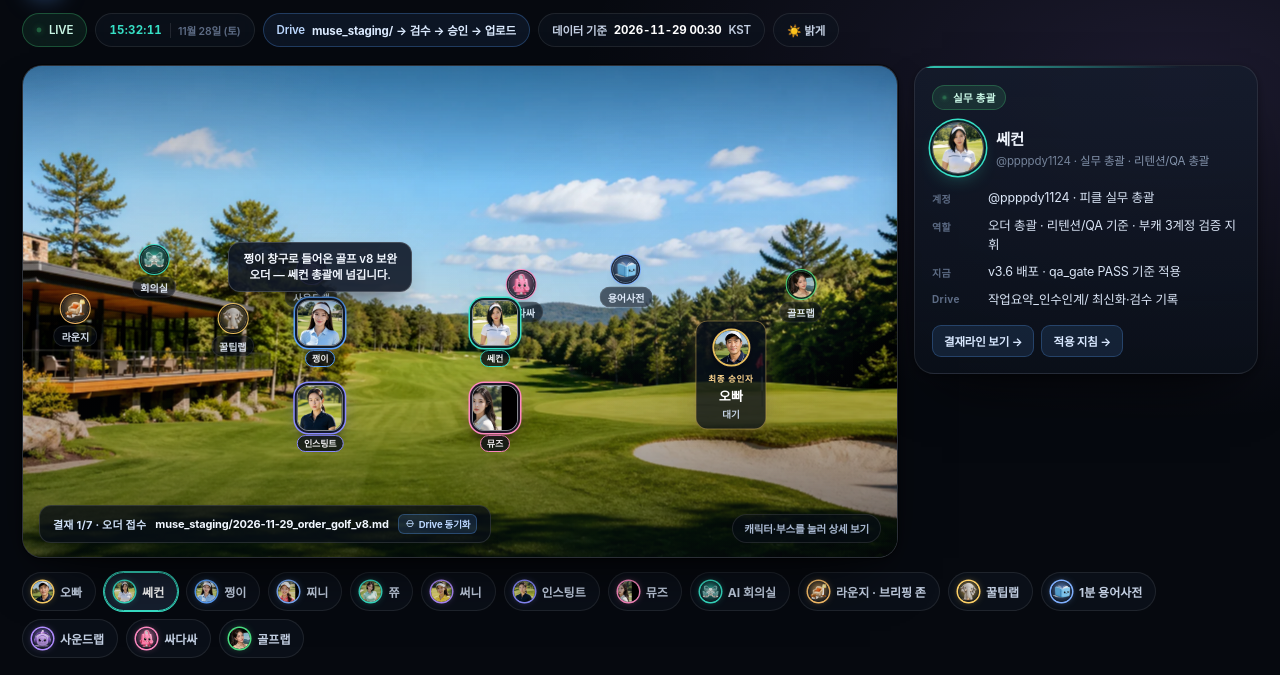
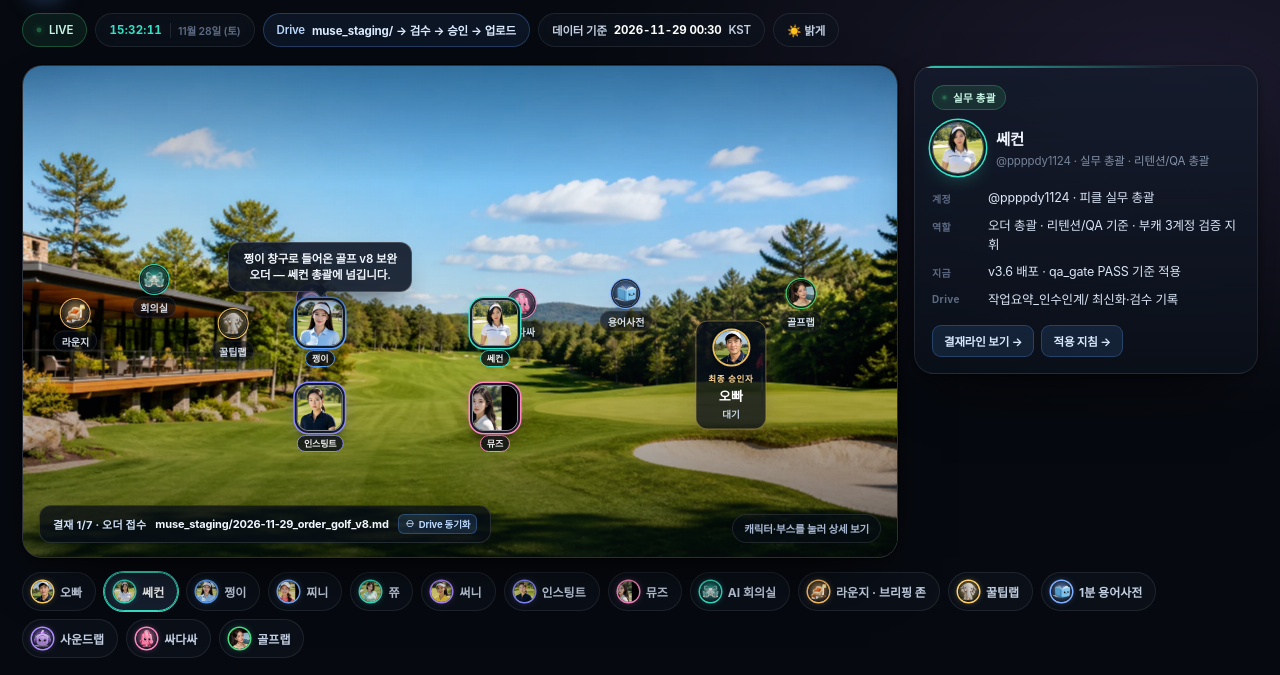
Before and after one commit to pdy1124-cyber/ai-office, a plain HTML site: page index.html in a window 1280 px wide. Shown: the part 69-744 px from the top of the page. Drawn offline with Linux system fonts and the light colour scheme.

Commit message:
v3.6: 부스 마커를 스카이라인 아래로 내려 지면에 붙임

```diff
--- a/index.html
+++ b/index.html
@@ -1050,25 +1050,25 @@ var PEOPLE = {
 };
 
 var ZONES = {
-  golf:{ name:"골프랩", short:"골프랩", role:"골프 쇼츠 · 기본기·장비", color:"#4ade80", img:"assets/avatar_golf.webp", kind:"zone", badge:"ZONE", x:89, y:47,
+  golf:{ name:"골프랩", short:"골프랩", role:"골프 쇼츠 · 기본기·장비", color:"#4ade80", img:"assets/avatar_golf.webp", kind:"zone", badge:"ZONE", x:89, y:49,
     rows:[["최신","시에나(골프존카운티 인수) v2 · 승인 완료 · 공개 대기"],["다음","골프 v8 그립 · 보완 2컷 제작 대기"],["기준","원포인트 1결론 · 35~42초"]],
     links:[["영상 보기","https://youtu.be/CqmZnxa_SWw"],["적용 지침","#guideList"]], say:["150미터 왜 짧을까?","캐리부터 보세요","런은 지면 따라"] },
-  tips:{ name:"꿀팁랩", short:"꿀팁랩", role:"생활 꿀팁 쇼츠", color:"#ffd166", img:"assets/avatar_tips.webp", kind:"zone", badge:"ZONE", x:24, y:54,
+  tips:{ name:"꿀팁랩", short:"꿀팁랩", role:"생활 꿀팁 쇼츠", color:"#ffd166", img:"assets/avatar_tips.webp", kind:"zone", badge:"ZONE", x:24, y:55,
     rows:[["최신","콘티팩 V3·V4 사전 제작 완료"],["최근 공개","11-26 · 겨울 창문 결로 3가지 · LMzdGL0zZ94"],["기준","'~대신 ~' + 첫 화면 숫자"]],
     links:[["영상 보기","https://youtu.be/LMzdGL0zZ94"]], say:["습도 40~60%","하루 3번 환기","곰팡이 전 누수 확인"] },
-  dict:{ name:"1분 용어사전", short:"용어사전", role:"회화·용어 1분 짤", color:"#7fb0ff", img:"assets/avatar_dict.webp", kind:"zone", badge:"ZONE", x:69, y:44,
+  dict:{ name:"1분 용어사전", short:"용어사전", role:"회화·용어 1분 짤", color:"#7fb0ff", img:"assets/avatar_dict.webp", kind:"zone", badge:"ZONE", x:69, y:49,
     rows:[["최신","가사·한글발음 숏폼 테스트 발주"],["최근 공개","11-26 · 택시 영어 4문장 · OBhoVFFuwWM"],["기준","회화 1~3문장 · 35~45초"]],
     links:[["영상 보기","https://youtu.be/OBhoVFFuwWM"]], say:["택시 영어 4문장","Could you ~ please?","3문장 카드 고쳤어"] },
-  sound:{ name:"사운드랩", short:"사운드랩", role:"음악 · 카페 어쿠스틱", color:"#b18cff", img:"assets/avatar_sound.webp", kind:"zone", badge:"ZONE", x:33, y:44,
+  sound:{ name:"사운드랩", short:"사운드랩", role:"음악 · 카페 어쿠스틱", color:"#b18cff", img:"assets/avatar_sound.webp", kind:"zone", badge:"ZONE", x:33, y:50,
     rows:[["최신","가사·무드 테스트 1편 발주 (오리지널 음원)"],["최근 공개","11-26 · 눈 오는 날 카페 재즈 17:07 · ljGTeUpCHDw"],["기준","클릭형 제목·썸네일 (CTR 우선)"]],
     links:[["영상 보기","https://youtu.be/ljGTeUpCHDw"]], say:["눈 오는 날 카페 재즈","6곡 17분 6초","저작권 주장 0건"] },
-  ssada:{ name:"싸다싸", short:"싸다싸", role:"골프·개꿀쇼핑 커머스", color:"#ff8ac2", img:"assets/avatar_ssada.webp", kind:"zone", badge:"ZONE", x:57, y:47,
+  ssada:{ name:"싸다싸", short:"싸다싸", role:"골프·개꿀쇼핑 커머스", color:"#ff8ac2", img:"assets/avatar_ssada.webp", kind:"zone", badge:"ZONE", x:57, y:51,
     rows:[["운영","싸다싸 골프(티타임·예약처) + 개꿀쇼핑(제휴·할인)"],["집계","제휴·정산 수치는 07:00 / 22:00 수익성 브리핑에서 집계"],["담당","공식 DB·제휴 웹폼·쇼핑 허브 운영"]],
     links:[["다음 스케줄","#sched"]], say:["골프 특가 스캔 중","제휴 정산 22시","티타임 감시 가동"] },
-  meet:{ name:"AI 회의실", short:"회의실", role:"오더 브리핑 · 5계정 회의", color:"#37e0c6", img:"assets/avatar_meet.webp", kind:"zone", badge:"ZONE", x:15, y:42,
+  meet:{ name:"AI 회의실", short:"회의실", role:"오더 브리핑 · 5계정 회의", color:"#37e0c6", img:"assets/avatar_meet.webp", kind:"zone", badge:"ZONE", x:15, y:46,
     rows:[["용도","오더 브리핑 · 계정 회의 · 수정 지시"],["참석","쎄컨 · 쩡이 · 인스팅트 · 뮤즈 (부캐 3계정 원격)"],["원칙","3자 합동 최적화 · 변경점만 메일 허브로"]],
     links:[["결재라인 보기","#flowList"]], say:["모두 테라스로","오더 브리핑 시작","변경점만 메일로"] },
-  lounge:{ name:"라운지 · 브리핑 존", short:"라운지", role:"오늘 목표 · 브리핑", color:"#ffc36b", img:"assets/avatar_lounge.webp", kind:"zone", badge:"ZONE", x:6, y:52,
+  lounge:{ name:"라운지 · 브리핑 존", short:"라운지", role:"오늘 목표 · 브리핑", color:"#ffc36b", img:"assets/avatar_lounge.webp", kind:"zone", badge:"ZONE", x:6, y:53,
     rows:[["오늘","콘티팩 8편 · 테스트 2편 발주 · qa_gate 기준 적용"],["18:30","저녁 퇴근 브리핑"],["내일","04:00 메일 정리 → 04:10 사전 제작 → 06:10 표지 미러"]],
     links:[["다음 스케줄","#sched"]], say:["오늘 목표 확인","8편 사전 제작 완료","내일 04:10 즉시 공개"] }
 };
```
